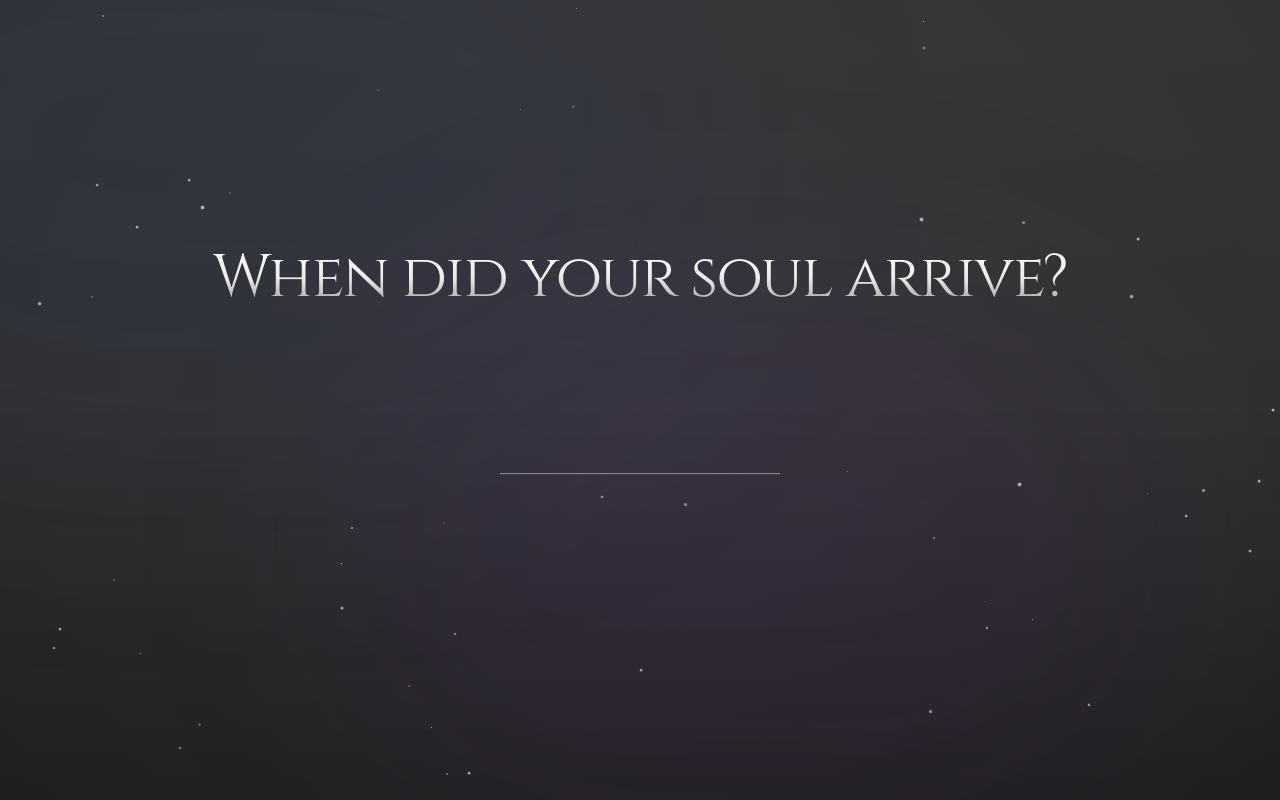
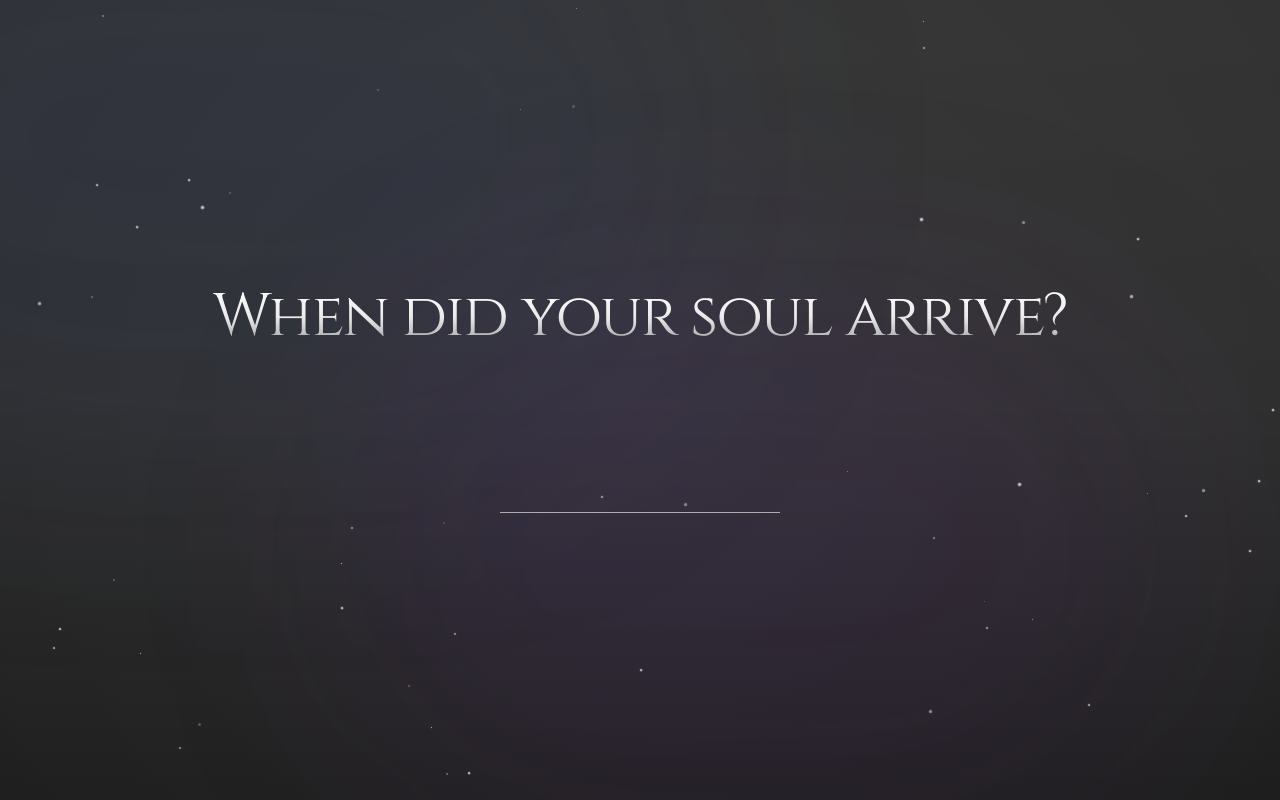
Before and after one commit to KashAmir418/Numerio, a Next.js app: page / in a window 1280 px wide. Built offline with nearby package versions, Linux system fonts and the light colour scheme.

Commit message:
Emergency fix: remove all PostHog residue and simplify soul entry screen for absolute visibility

```diff
--- a/package.json
+++ b/package.json
@@ -17,7 +17,6 @@
         "framer-motion": "^11.1.7",
         "lucide-react": "^0.378.0",
         "next": "^16.1.1",
-        "posthog-js": "^1.313.0",
         "react": "^19.2.3",
         "react-dom": "^19.2.3",
         "stripe": "^20.1.0",
--- a/src/app/page.tsx
+++ b/src/app/page.tsx
@@ -119,41 +119,20 @@ export default function Home() {
 
             <AnimatePresence mode="wait">
                 {step === "entry" && (
-                    <motion.div
-                        key="entry"
-                        initial={{ opacity: 0, scale: 0.98 }}
-                        animate={{ opacity: 1, scale: 1 }}
-                        exit={{ opacity: 0, y: -20 }}
-                        transition={{ duration: 0.8, ease: "easeOut" }}
-                        className="relative z-10 flex flex-col items-center gap-12"
-                    >
+                    <div className="relative z-10 flex flex-col items-center gap-12">
                         <div className="text-center space-y-4">
-                            <motion.h1
-                                className="text-4xl md:text-6xl font-serif text-starlight tracking-tight"
-                                initial={{ opacity: 0, y: 20 }}
-                                animate={{ opacity: 1, y: 0 }}
-                                transition={{ delay: 0.2, duration: 1 }}
-                            >
+                            <h1 className="text-4xl md:text-6xl font-serif text-starlight tracking-tight">
                                 When did your soul arrive?
-                            </motion.h1>
-                            <motion.p
-                                className="text-white/60 font-light tracking-wide uppercase text-sm"
-                                initial={{ opacity: 0 }}
-                                animate={{ opacity: 1 }}
-                                transition={{ delay: 0.5, duration: 1 }}
-                            >
+                            </h1>
+                            <p className="text-white/60 font-light tracking-wide uppercase text-sm">
                                 Enter your date of birth
-                            </motion.p>
+                            </p>
                         </div>
 
-                        <motion.div
-                            initial={{ opacity: 0 }}
-                            animate={{ opacity: 1 }}
-                            transition={{ delay: 0.8, duration: 1 }}
-                        >
+                        <div>
                             <DateInput onSubmit={handleEntryComplete} />
-                        </motion.div>
-                    </motion.div>
+                        </div>
+                    </div>
                 )}
 
                 {step === "loading" && (
--- a/src/components/ui/date-input.tsx
+++ b/src/components/ui/date-input.tsx
@@ -53,22 +53,21 @@ export function DateInput({ onSubmit }: { onSubmit: (date: string) => void }) {
                     value={inputValue}
                     onChange={handleInputChange}
                     onKeyDown={handleKeyDown}
-                    className="w-full bg-transparent border-b border-white/40 text-center text-3xl md:text-5xl font-serif text-gold focus:outline-none focus:border-gold transition-all placeholder:text-white/20 p-2 tracking-[0.1em] shadow-[0_1px_0_0_rgba(255,255,255,0.05)]"
+                    className="w-full bg-transparent border-b border-white/60 text-center text-3xl md:text-5xl font-serif text-gold focus:outline-none focus:border-gold transition-all placeholder:text-white/40 p-2 tracking-[0.1em]"
                 />
             </div>
 
             <motion.button
                 onClick={handleSubmit}
                 disabled={inputValue.length < 10}
-                className="group relative px-8 py-3 bg-white/5 border border-white/10 rounded-full overflow-hidden disabled:opacity-0 disabled:cursor-not-allowed transition-all duration-500 hover:bg-white/10 hover:border-gold/50"
-                initial={{ opacity: 0, y: 20 }}
-                animate={{ opacity: inputValue.length === 10 ? 1 : 0, y: inputValue.length === 10 ? 0 : 20 }}
+                className="group relative px-8 py-3 bg-white/5 border border-white/10 rounded-full overflow-hidden transition-all duration-300 hover:bg-white/10 hover:border-gold/50 disabled:hidden"
+                initial={false}
+                animate={{ opacity: inputValue.length === 10 ? 1 : 0 }}
             >
                 <div className="relative z-10 flex items-center gap-2 text-starlight font-serif tracking-widest uppercase text-sm">
                     <span>Reveal Destiny</span>
                     <ArrowRight className="w-4 h-4 group-hover:translate-x-1 transition-transform" />
                 </div>
-                <div className="absolute inset-0 bg-gold/10 opacity-0 group-hover:opacity-100 transition-opacity blur-md" />
             </motion.button>
         </div>
     );
```
Also changed, not shown: 1 other file (tests, documents, lock files or other folders).
